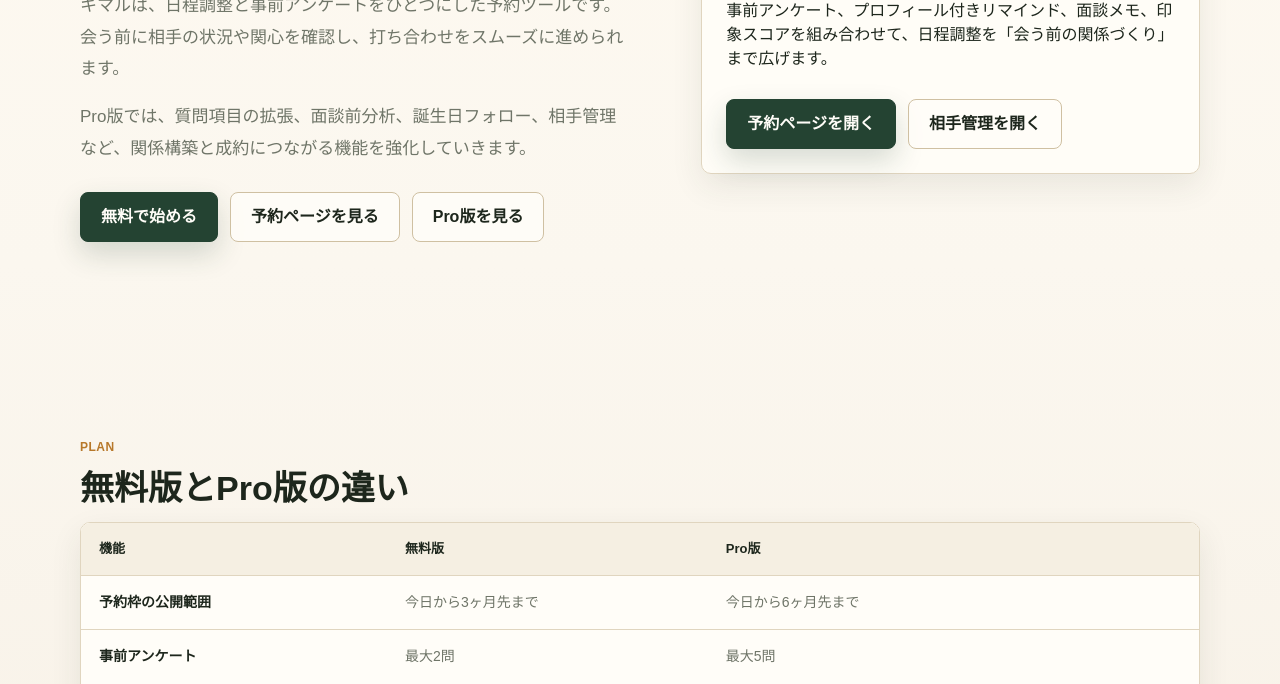
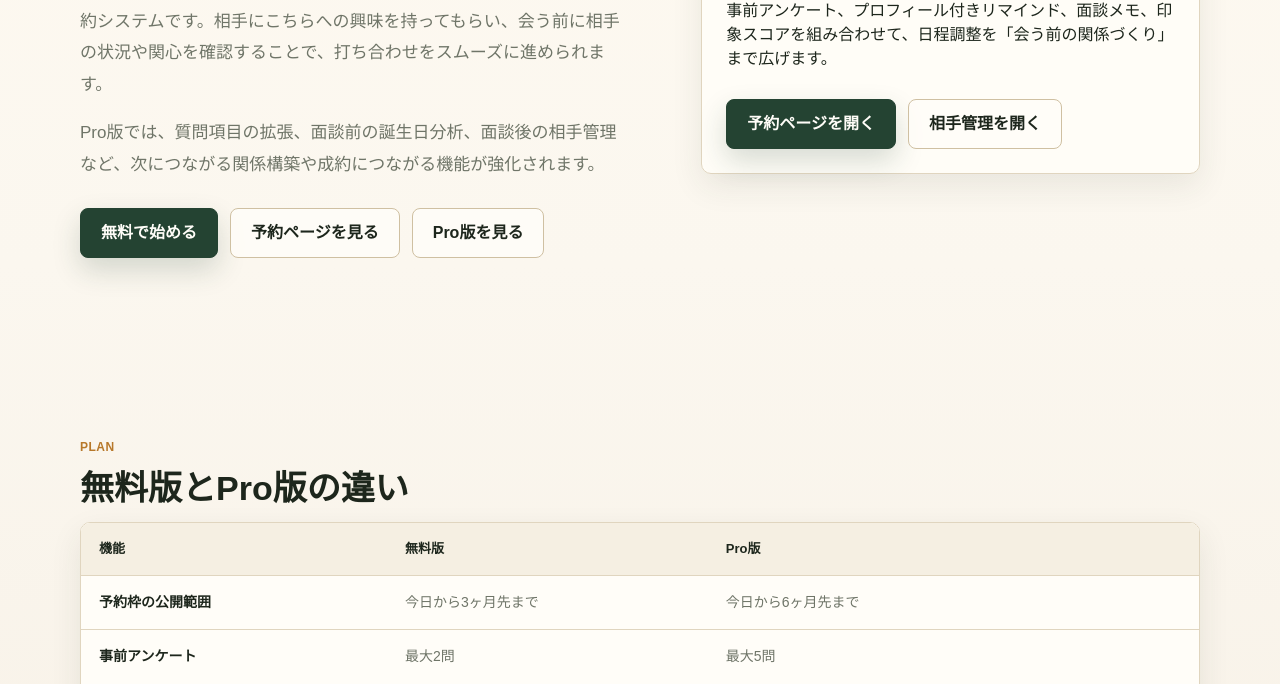
Before and after one commit to nekomura-ai/kimaru, a website: page public/index.html in a window 1280 px wide. Shown: the part 416-1100 px from the top of the page. Drawn offline with Linux system fonts and the light colour scheme.

Commit message:
Refine home page product copy

```diff
--- a/public/index.html
+++ b/public/index.html
@@ -22,8 +22,8 @@
     <div>
       <p class="eyebrow">Scheduling + prep + CRM</p>
       <h1>日程がキマル。Pro版では契約がキマりやすく。</h1>
-      <p class="lead">キマルは、日程調整と事前アンケートをひとつにした予約ツールです。会う前に相手の状況や関心を確認し、打ち合わせをスムーズに進められます。</p>
-      <p class="lead">Pro版では、質問項目の拡張、面談前分析、誕生日フォロー、相手管理など、関係構築と成約につながる機能を強化していきます。</p>
+      <p class="lead">キマルは、日程調整と事前アンケートと面談後の管理をひとつにした予約システムです。相手にこちらへの興味を持ってもらい、会う前に相手の状況や関心を確認することで、打ち合わせをスムーズに進められます。</p>
+      <p class="lead">Pro版では、質問項目の拡張、面談前の誕生日分析、面談後の相手管理など、次につながる関係構築や成約につながる機能が強化されます。</p>
       <div class="actions">
         <a class="button primary" href="/signup.html">無料で始める</a>
         <a class="button secondary" href="/booking.html">予約ページを見る</a>
```
